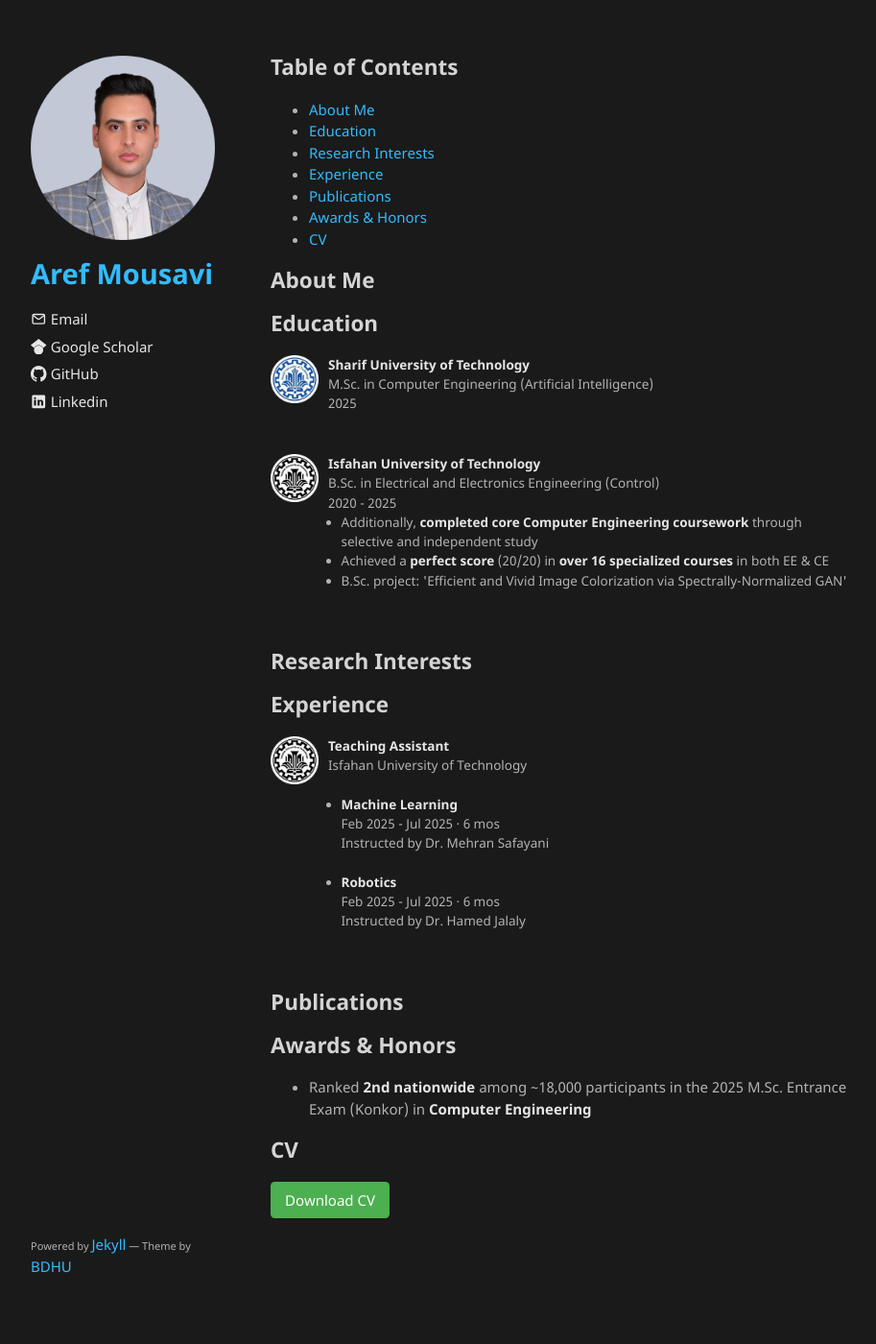
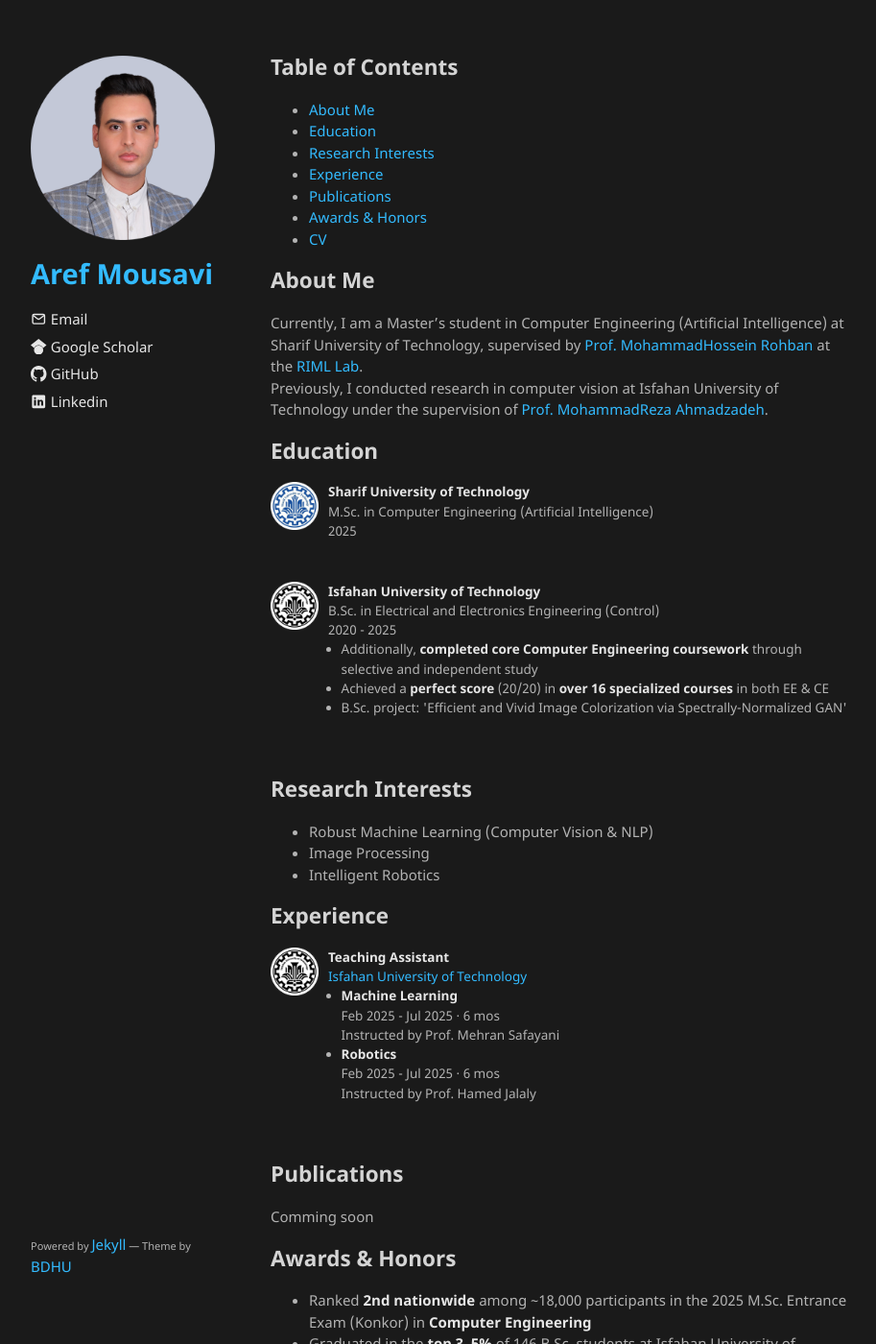
Before and after one commit to arefmousavi/arefmousavi.github.io, a Jekyll site: the page built from index.md, in a window 1280 px wide and 1400 px high. Shown: the whole window at 96% size, without its empty margins (178-1091 px from the left). Built offline with Jekyll 4.4.1, drawn with Linux system fonts in a browser that asks for light colours; the repository's description, which GitHub fills in, is left out; our own code applies the rules of GitHub Pages for plain Markdown files; some of the changed text lies outside the part shown.

Commit message:
chore: update main page

```diff
--- a/index.md
+++ b/index.md
@@ -11,14 +11,17 @@ layout: default
 - [Awards & Honors](#awards--honors)
 - [CV](#cv)
 
+
 ## About Me
+Currently, I am a Master’s student in Computer Engineering (Artificial Intelligence) at Sharif University of Technology, supervised by <a href="https://scholar.google.com/citations?user=pRyJ6FkAAAAJ&hl=en" target="_blank">Prof. MohammadHossein Rohban</a> at the <a href="https://www.linkedin.com/company/robust-and-interpretable-machine-learning-lab/" target="_blank">RIML Lab</a>.
+Previously, I conducted research in computer vision at Isfahan University of Technology under the supervision of <a href="https://scholar.google.com/citations?user=0TmalsgAAAAJ&hl=en" target="_blank">Prof. MohammadReza Ahmadzadeh</a>.
 
 ## Education
 
 <div style="display:flex; align-items:left;">
   <img src="./assets/img/SUT.png" alt="" style="width:50px; height:50px; margin-right:10px;">
   <div style="font-size: 90%;">
-    <strong>Sharif University of Technology</strong><br>
+    <a href="https://en.sharif.ir/" target="_blank"><strong>Sharif University of Technology</strong></a><br>
     M.Sc. in Computer Engineering (Artificial Intelligence)<br>
     2025<br>
   </div>
@@ -27,7 +30,7 @@ layout: default
 <div style="display:flex; align-items:left;">
   <img src="./assets/img/IUT.png" alt="" style="width:50px; height:50px; margin-right:10px;">
   <div style="font-size: 90%;">
-    <strong>Isfahan University of Technology</strong><br>
+    <a href="https://english.iut.ac.ir/" target="_blank"><strong>Isfahan University of Technology</strong></a><br>
     B.Sc. in Electrical and Electronics Engineering (Control)<br>
     2020 - 2025<br>
     <ul style="padding-left: 1em; margin-left: 0; list-style-position: outside;">
@@ -38,37 +41,49 @@ layout: default
   </div>
 </div><br>
 
+
 ## Research Interests
+- Robust Machine Learning (Computer Vision & NLP)
+- Image Processing
+- Intelligent Robotics
+
 
 ## Experience
 <div style="display:flex; align-items:left;">
   <img src="./assets/img/IUT.png" alt="" style="width:50px; height:50px; margin-right:10px;">
   <div style="font-size: 90%;">
     <strong>Teaching Assistant</strong><br>
-    Isfahan University of Technology<br>
-    <br>
+    <a href="https://english.iut.ac.ir/" target="_blank">Isfahan University of Technology</a><br>
     <ul style="padding-left: 1em; margin-left: 0; list-style-position: outside;">
       <li>
         <strong>Machine Learning</strong><br>
         Feb 2025 - Jul 2025 · 6 mos<br>
-        Instructed by Dr. Mehran Safayani<br>
-      </li><br>
+        Instructed by Prof. Mehran Safayani<br>
+      </li>
       <li>
         <strong>Robotics</strong><br>
         Feb 2025 - Jul 2025 · 6 mos<br>
-        Instructed by Dr. Hamed Jalaly
+        Instructed by Prof. Hamed Jalaly
       </li>
     </ul>
   </div>
 </div><br>
 
+
 ## Publications
+Comming soon
+
 
 ## Awards & Honors
 - Ranked **2nd nationwide** among ~18,000 participants in the 2025 M.Sc. Entrance Exam (Konkor) in **Computer Engineering**
+- Graduated in the **top 3–5%** of 146 B.Sc. students at Isfahan University of Technology
+- Ranked **2nd** in the **RoboCup Asia-Pacific** 2018 competition during high school
+
 
 
 ## CV
+Download my latest CV using the link below:
+
 <a href="CV_download_link" target="_blank"
    style="display:inline-block; background-color:#4CAF50; color:white;
           padding:0.5em 1em; text-decoration:none; border-radius:0.3em; font-size:1em;">
```
